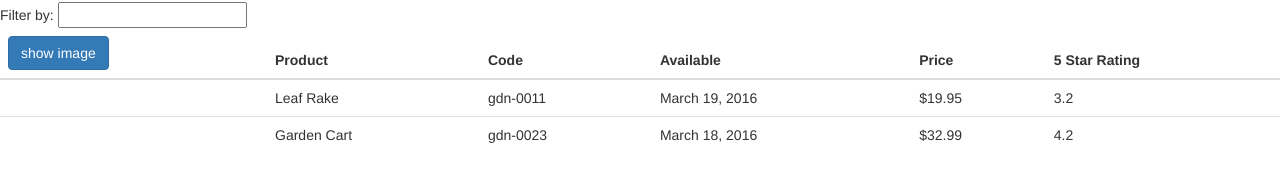
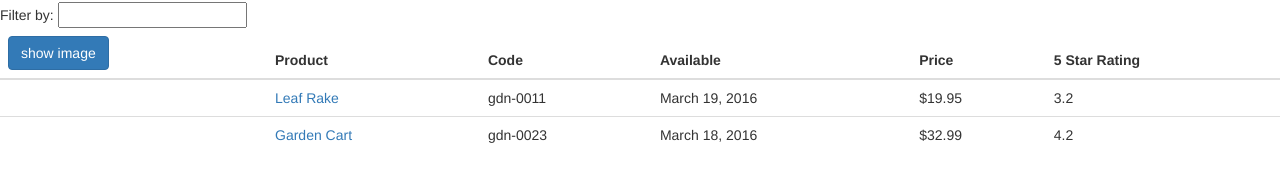
Before and after one commit to HarryWang74/learning-angular4, an Angular app: page /products in a window 1280 px wide. Shown: the part 140-322 px from the top of the page. Built offline with nearby package versions, Linux system fonts and the light colour scheme.

Commit message:
jump to productDetail

```diff
--- a/src/app/product/product-list/product-list.component.html
+++ b/src/app/product/product-list/product-list.component.html
@@ -25,7 +25,11 @@
                         class="productImg"
                         src={{product.imageUrl}}
                         *ngIf='showImage'></td>
-                      <td>{{ product.productName }}</td>
+                        <td>
+                        <a [routerLink]="['/product', product.productId]">
+                            {{ product.productName }}
+                        </a>
+                        </td>
                       <td>{{ product.productCode | lowercase }}</td>
                       <td>{{ product.releaseDate }}</td>
                       <td>{{ product.price | currency: 'USD':true: '1.2-2'}}</td>
```
